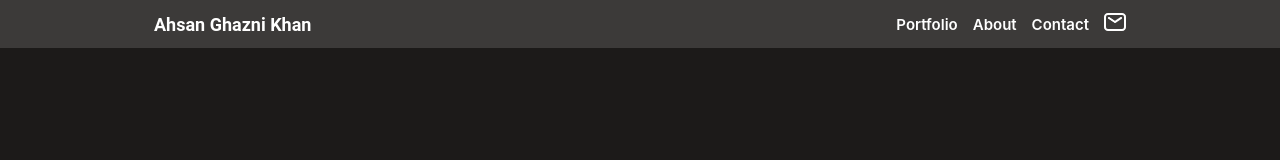
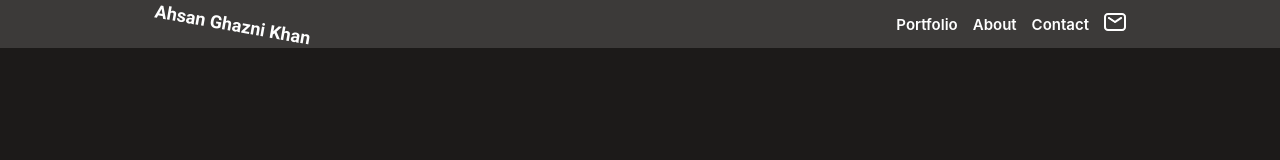
Before and after one commit to Ahsan12356/portfolio, a website: page index.html in a window 1280 px wide. In both pictures the pointer is over the link "Ahsan Ghazni Khan". Shown: the top 160 px of the page. Drawn offline with Linux system fonts and the light colour scheme.

Commit message:
Animation feature added to the logo

```diff
--- a/css/style.css
+++ b/css/style.css
@@ -31,6 +31,10 @@ header a {
   font-size: 18px;
   text-decoration: none;
   color: white;
+}
+
+header a:hover{
+  transform: rotate(10deg);
 }
 
 nav button {
```
